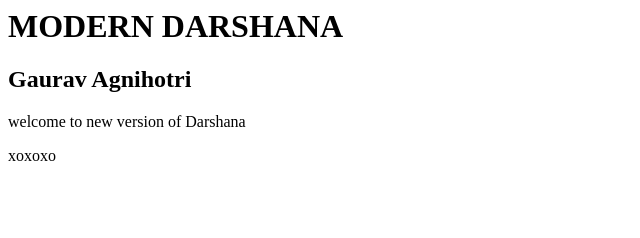
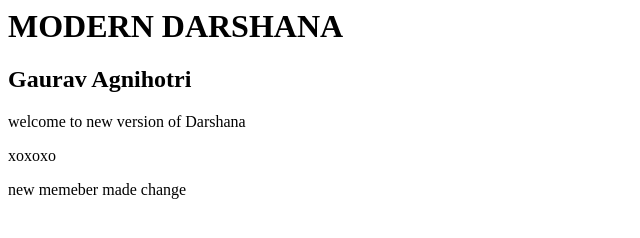
Before and after one commit to darshana1807/darshgitproject, a plain HTML site: page index.html in a window 1280 px wide. Shown: the whole page, without its empty margins (0-640 px from the left). Drawn offline with Linux system fonts and the light colour scheme.

Commit message:
new member change added

```diff
--- a/index.html
+++ b/index.html
@@ -6,4 +6,5 @@ This is my first git project>
 <h2> Gaurav Agnihotri</h2>
 <p> welcome to new version of Darshana</p>
 <p> xoxoxo </p>
+<p>new memeber made change </p>
 </html>
```
